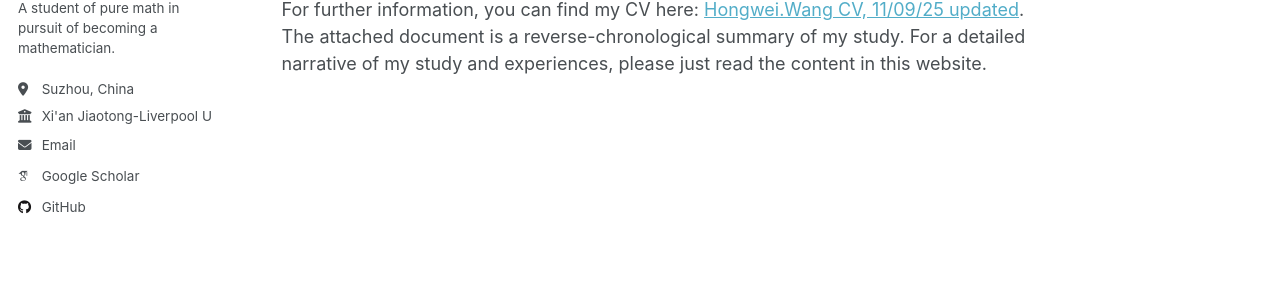
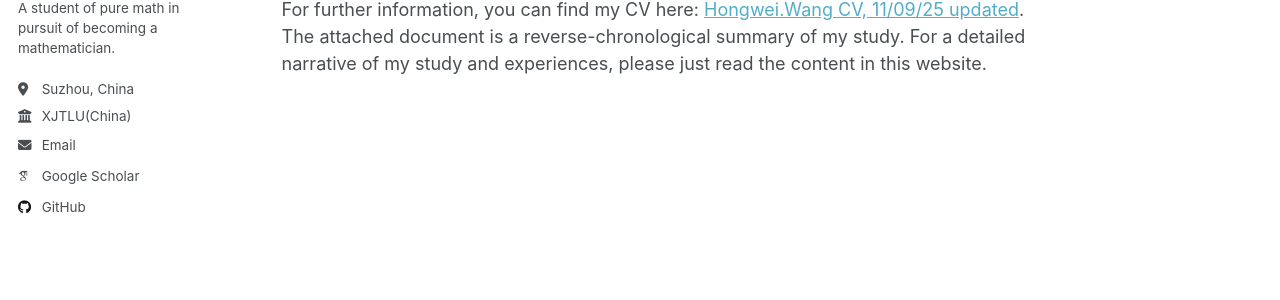
Before and after one commit to WangHongWei-AcademicPage/WangHongWei-AcademicPage.github.io, a Jekyll site: the page built from _pages/about.md, in a window 1280 px wide. Shown: the part 277-577 px from the top of the page. Built offline with Jekyll 4.4.1, drawn with Linux system fonts in a browser that asks for light colours; some web fonts are replaced; a script that is not in the unit is left out.

Commit message:
Update employer name in configuration file

```diff
--- a/_config.yml
+++ b/_config.yml
@@ -25,7 +25,7 @@ author:
   pronouns         :
   bio              : "A student of pure math in pursuit of becoming a mathematician."
   location         : "Suzhou, China"
-  employer         : "Xi'an Jiaotong-Liverpool University"
+  employer         : "XJTLU(China)"
   uri              :
   email            : "Hongwei.wang22@student.xjtlu.edu.cn"
 
```
